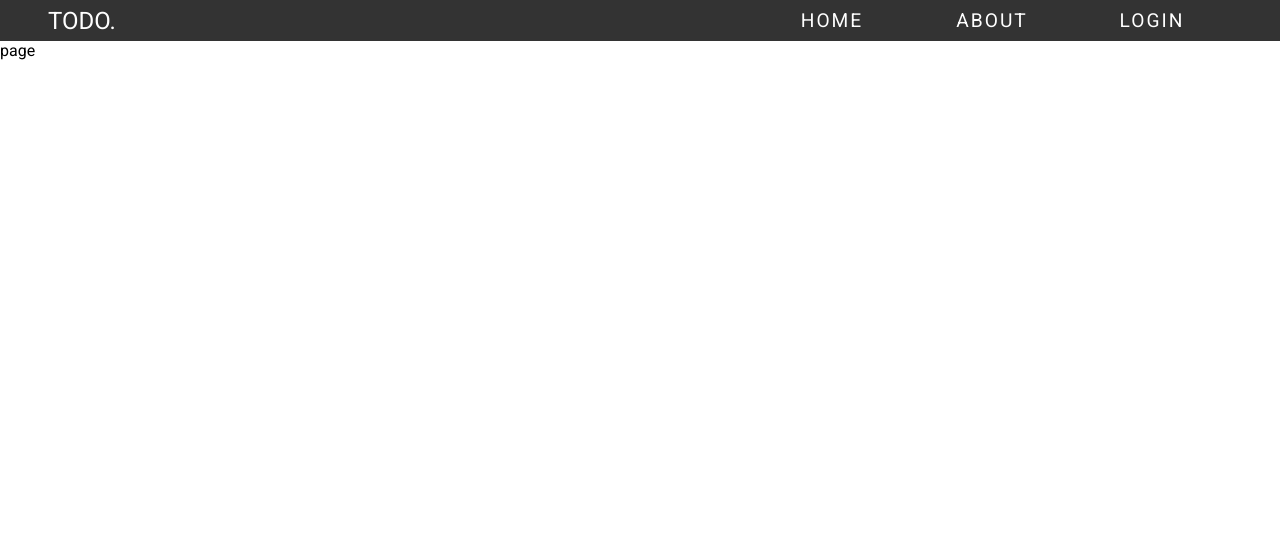
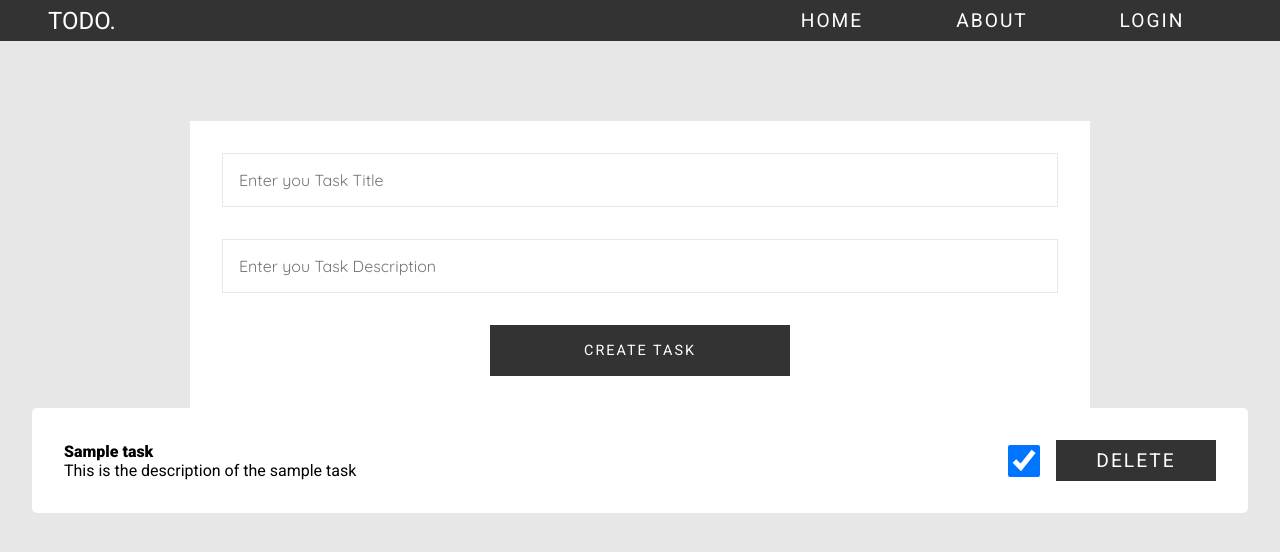
Before and after one commit to PawanPawar11/NextJS-To-Do-App, a Next.js app: page / in a window 1280 px wide. Shown: the top 552 px of the page. Built offline with nearby package versions, Linux system fonts and the light colour scheme.

Commit message:
first commit

```diff
--- /dev/null
+++ b/app/addTodoForm.jsx
@@ -0,0 +1,19 @@
+"use client";
+
+import React from "react";
+
+const addTodoForm = () => {
+  return (
+    <div className="login">
+      <section>
+        <form>
+          <input type="text" placeholder="Enter you Task Title" />
+          <input type="text" placeholder="Enter you Task Description" />
+          <button type="submit">Create Task</button>
+        </form>
+      </section>
+    </div>
+  );
+};
+
+export default addTodoForm;
--- a/app/header.jsx
+++ b/app/header.jsx
@@ -1,5 +1,6 @@
 import "@/styles/app.scss";
 import Link from "next/link";
+import { LogoutBtn } from "@/components/Clients";
 
 const header = () => {
   return (
@@ -10,7 +11,7 @@ const header = () => {
       <article>
         <Link href={"/"}>Home</Link>
         <Link href={"/about"}>About</Link>
-        <Link href={"/login"}>Login</Link>
+        <LogoutBtn />
       </article>
     </div>
   );
--- a/app/layout.js
+++ b/app/layout.js
@@ -1,17 +1,22 @@
 import Header from "@/app/header";
 import "@/styles/app.scss";
+import { ContextProvider } from "@/components/Clients";
 
 export const metadata = {
-  title: "Next.js",
-  description: "Generated by Next.js",
+  title: "To-Do App",
+  description: "This is to-do app",
 };
 
 export default function RootLayout({ children }) {
   return (
     <html lang="en">
       <body>
-        <Header />
-        {children}
+        <ContextProvider>
+          <>
+            <Header />
+            {children}
+          </>
+        </ContextProvider>
       </body>
     </html>
   );
--- a/app/page.jsx
+++ b/app/page.jsx
@@ -1,7 +1,20 @@
 import React from "react";
+import Form from "@/app/addTodoForm";
+import { TodoItem } from "@/components/ServerComponents";
 
 const page = () => {
-  return <div>page</div>;
+  return (
+    <div className="container">
+      <Form />
+      <section className="todoContainer"></section>
+      <TodoItem
+        title={"Sample task"}
+        description={"This is the description of the sample task"}
+        id={"sampleId"}
+        completed={true}
+      />
+    </div>
+  );
 };
 
 export default page;
--- /dev/null
+++ b/components/Clients.jsx
@@ -0,0 +1,43 @@
+"use client";
+
+import Link from "next/link";
+import { useState, createContext, useContext } from "react";
+
+const Context = createContext({ user: {} });
+
+export const ContextProvider = ({ children }) => {
+  const [user, setUser] = useState({});
+
+  return (
+    <Context.Provider value={{ user, setUser }}>{children}</Context.Provider>
+  );
+};
+
+export const LogoutBtn = () => {
+  const LogoutAlert = () => {
+    alert("You are logged out now");
+  };
+
+  const { user } = useContext(Context);
+  return user.id ? (
+    <button className="btn" onClick={LogoutAlert}>
+      Logout
+    </button>
+  ) : (
+    <Link href={"/login"}>Login</Link>
+  );
+};
+
+export const TodoButton = ({ id, completed }) => {
+  const deleteHandler = (id) => {
+    alert(`Deleting ${id}`);
+  };
+  return (
+    <>
+      <input type="checkbox" checked={completed} />
+      <button className="btn" onClick={() => deleteHandler(id)}>
+        Delete
+      </button>
+    </>
+  );
+};
--- /dev/null
+++ b/components/ServerComponents.jsx
@@ -0,0 +1,16 @@
+import React from "react";
+import { TodoButton } from "./Clients";
+
+export const TodoItem = ({ title, description, id, completed }) => {
+  return (
+    <div className="todo">
+      <div>
+        <h4>{title}</h4>
+        <p>{description}</p>
+      </div>
+      <div>
+        <TodoButton id={id} completed={completed} />
+      </div>
+    </div>
+  );
+};
```
Also changed, not shown: app/login/page.jsx (added, +22 -0 lines), app/register/page.jsx (added, +22 -0 lines).
